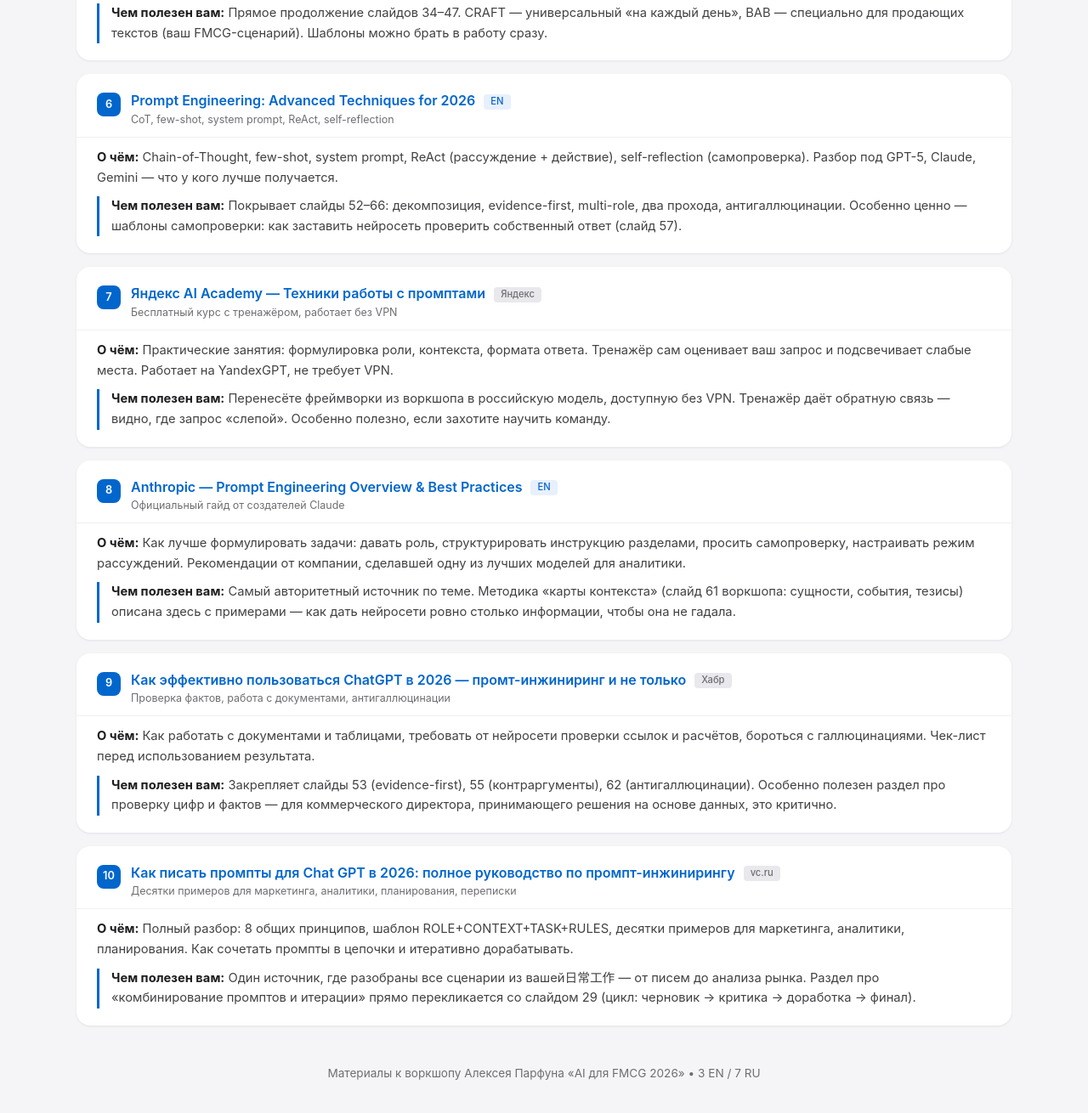
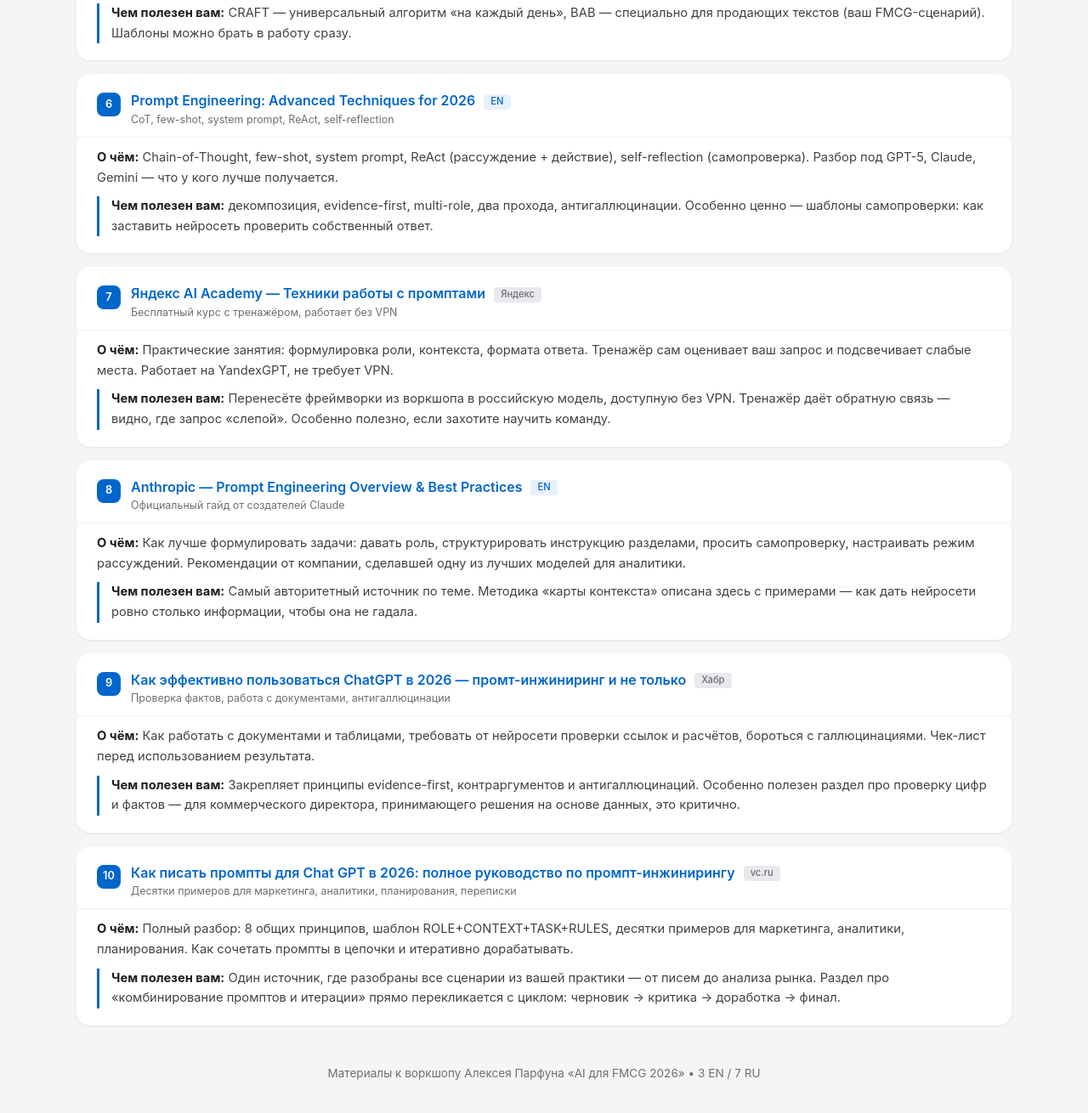
Before and after one commit to mrvolkomorov/ai-fmcg-materials, a plain HTML site: page index.html in a window 1280 px wide. Shown: the part 1392-2702 px from the top of the page at 85% size. Drawn offline with Linux system fonts and the light colour scheme.

Commit message:
Update index.html

```diff
--- a/index.html
+++ b/index.html
@@ -147,7 +147,7 @@
   </div>
   <div class="card-body">
     <div class="summary"><strong>О чём:</strong> Опирается на исследования (The Prompt Report, Wharton и др.). Разбирает: пустой запрос без контекста, устаревший приём «ты — эксперт», когда «думай пошагово» уже вредит, почему примеры работают лучше описаний, как формулировать запреты.</div>
-    <div class="why"><strong>Чем полезен вам:</strong> Прямое продолжение слайдов 23–30 (принципы чёткости и контекста) и 55 (проверка допущений). Показывает конкретные «плохой→хороший» примеры запросов, которые можно сразу применить.</div>
+    <div class="why"><strong>Чем полезен вам:</strong> Прямое продолжение озвученных принципов чёткости и контекста и проверка сделанных допущений. Показывает конкретные «плохой→хороший» примеры запросов, которые можно сразу применить.</div>
   </div>
 </div>
 
@@ -163,7 +163,7 @@
   </div>
   <div class="card-body">
     <div class="summary"><strong>О чём:</strong> Рассказывает, кто сейчас главные игроки (OpenAI, Google, Anthropic, DeepSeek и другие), сколько стоят модели, чем отличаются по контексту и скорости. Объясняет, почему разница между топовыми моделями на практике часто несущественна.</div>
-    <div class="why"><strong>Чем полезен вам:</strong> Закрепляет слайды 15–17 (обзор ChatGPT, Claude, Gemini, Perplexity, Qwen, Midjourney). Поможет предметно выбрать модель под задачу, а не под бренд — и не переплачивать.</div>
+    <div class="why"><strong>Чем полезен вам:</strong> Закрепляет слайды обзор нейросетей и поможет предметно выбрать модель под задачу, а не под бренд — и не переплачивать.</div>
   </div>
 </div>
 
@@ -211,7 +211,7 @@
   </div>
   <div class="card-body">
     <div class="summary"><strong>О чём:</strong> 7 фреймворков с готовыми текстами запросов. Для каждого: когда применять, когда не надо, таблица совместимости (какие фреймворки можно сочетать).</div>
-    <div class="why"><strong>Чем полезен вам:</strong> Прямое продолжение слайдов 34–47. CRAFT — универсальный «на каждый день», BAB — специально для продающих текстов (ваш FMCG-сценарий). Шаблоны можно брать в работу сразу.</div>
+    <div class="why"><strong>Чем полезен вам:</strong> CRAFT — универсальный алгоритм «на каждый день», BAB — специально для продающих текстов (ваш FMCG-сценарий). Шаблоны можно брать в работу сразу.</div>
   </div>
 </div>
 
@@ -227,7 +227,7 @@
   </div>
   <div class="card-body">
     <div class="summary"><strong>О чём:</strong> Chain-of-Thought, few-shot, system prompt, ReAct (рассуждение + действие), self-reflection (самопроверка). Разбор под GPT-5, Claude, Gemini — что у кого лучше получается.</div>
-    <div class="why"><strong>Чем полезен вам:</strong> Покрывает слайды 52–66: декомпозиция, evidence-first, multi-role, два прохода, антигаллюцинации. Особенно ценно — шаблоны самопроверки: как заставить нейросеть проверить собственный ответ (слайд 57).</div>
+    <div class="why"><strong>Чем полезен вам:</strong> декомпозиция, evidence-first, multi-role, два прохода, антигаллюцинации. Особенно ценно — шаблоны самопроверки: как заставить нейросеть проверить собственный ответ.</div>
   </div>
 </div>
 
@@ -259,7 +259,7 @@
   </div>
   <div class="card-body">
     <div class="summary"><strong>О чём:</strong> Как лучше формулировать задачи: давать роль, структурировать инструкцию разделами, просить самопроверку, настраивать режим рассуждений. Рекомендации от компании, сделавшей одну из лучших моделей для аналитики.</div>
-    <div class="why"><strong>Чем полезен вам:</strong> Самый авторитетный источник по теме. Методика «карты контекста» (слайд 61 воркшопа: сущности, события, тезисы) описана здесь с примерами — как дать нейросети ровно столько информации, чтобы она не гадала.</div>
+    <div class="why"><strong>Чем полезен вам:</strong> Самый авторитетный источник по теме. Методика «карты контекста» описана здесь с примерами — как дать нейросети ровно столько информации, чтобы она не гадала.</div>
   </div>
 </div>
 
@@ -275,7 +275,7 @@
   </div>
   <div class="card-body">
     <div class="summary"><strong>О чём:</strong> Как работать с документами и таблицами, требовать от нейросети проверки ссылок и расчётов, бороться с галлюцинациями. Чек-лист перед использованием результата.</div>
-    <div class="why"><strong>Чем полезен вам:</strong> Закрепляет слайды 53 (evidence-first), 55 (контраргументы), 62 (антигаллюцинации). Особенно полезен раздел про проверку цифр и фактов — для коммерческого директора, принимающего решения на основе данных, это критично.</div>
+    <div class="why"><strong>Чем полезен вам:</strong> Закрепляет принципы evidence-first, контраргументов и антигаллюцинаций. Особенно полезен раздел про проверку цифр и фактов — для коммерческого директора, принимающего решения на основе данных, это критично.</div>
   </div>
 </div>
 
@@ -291,7 +291,7 @@
   </div>
   <div class="card-body">
     <div class="summary"><strong>О чём:</strong> Полный разбор: 8 общих принципов, шаблон ROLE+CONTEXT+TASK+RULES, десятки примеров для маркетинга, аналитики, планирования. Как сочетать промпты в цепочки и итеративно дорабатывать.</div>
-    <div class="why"><strong>Чем полезен вам:</strong> Один источник, где разобраны все сценарии из вашей日常工作 — от писем до анализа рынка. Раздел про «комбинирование промптов и итерации» прямо перекликается со слайдом 29 (цикл: черновик → критика → доработка → финал).</div>
+    <div class="why"><strong>Чем полезен вам:</strong> Один источник, где разобраны все сценарии из вашей практики — от писем до анализа рынка. Раздел про «комбинирование промптов и итерации» прямо перекликается с циклом: черновик → критика → доработка → финал.</div>
   </div>
 </div>
 
```
